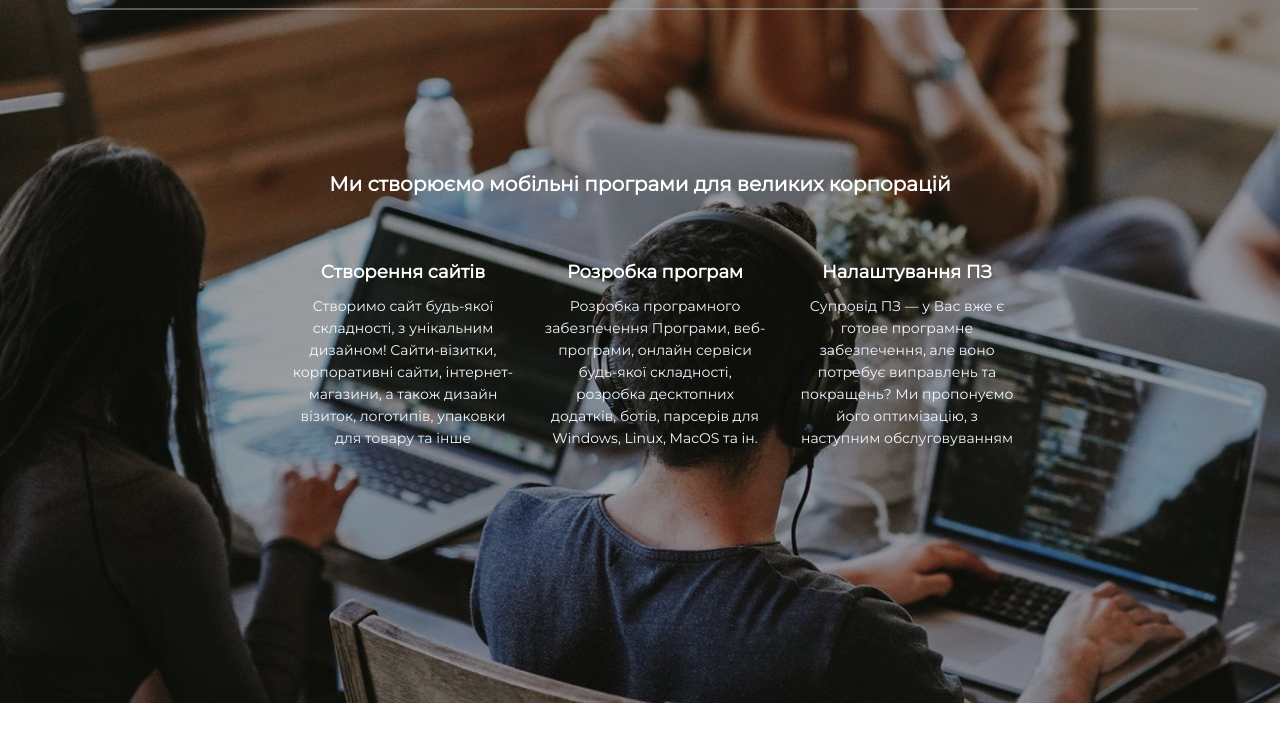
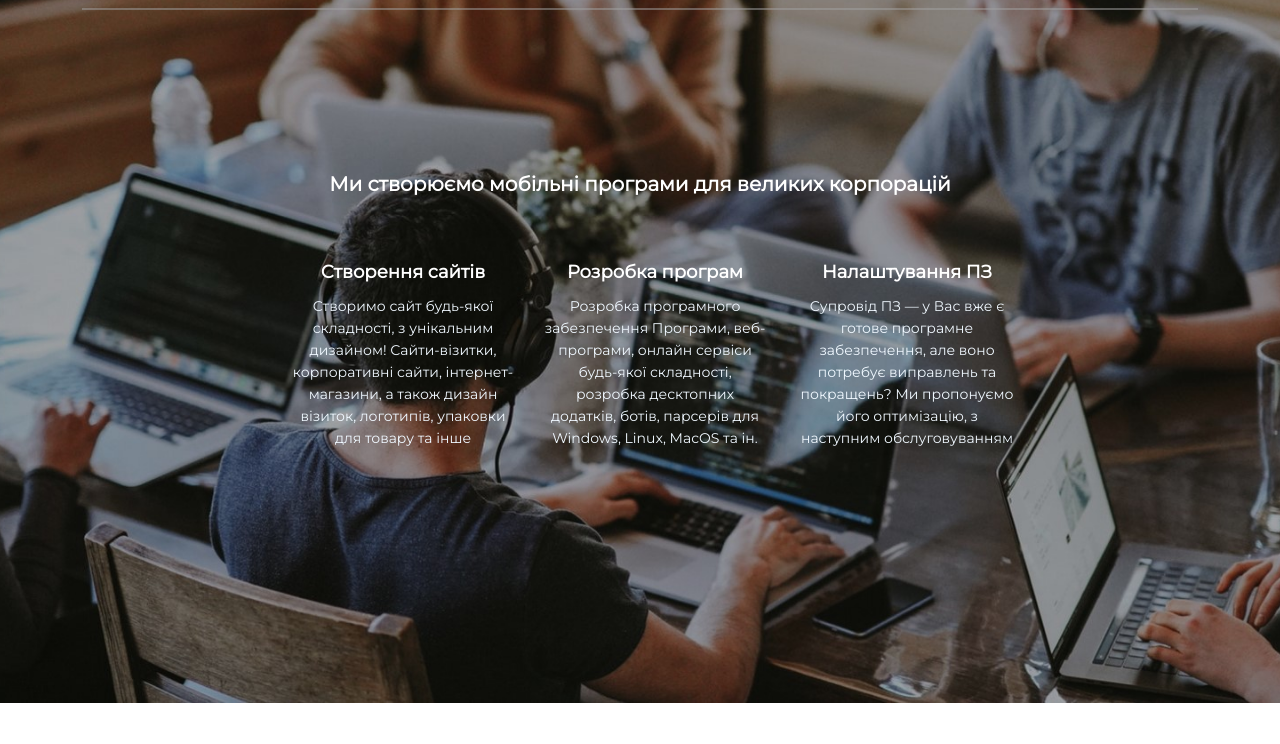
Before and after one commit to maxsiokh/my-website, a plain HTML site: page services.html in a window 1280 px wide. Shown: the part 97-841 px from the top of the page. Drawn offline with nearby package versions, Linux system fonts and the light colour scheme.

Commit message:
Update services.html

```diff
--- a/services.html
+++ b/services.html
@@ -22,8 +22,8 @@
     justify-content: center;
     width: 100%;
     height: 100vh;
-    background: url(../images/Rectangle.jpg) center no-repeat;
-    background-size: cover;
+    background: url("../images/Rectangle.jpg") center no-repeat;
+  background-size: cover;
     }
 .services__text{
     color: aliceblue;
@@ -55,7 +55,7 @@
 
 
 
-	<section class="section"  style="background: url(/images/Rectangle.jpg) no-repeat;">
+	<section class="section">
         <div class="contaiter">
             <div class="services__inner" id="sec_servis">
 
```
